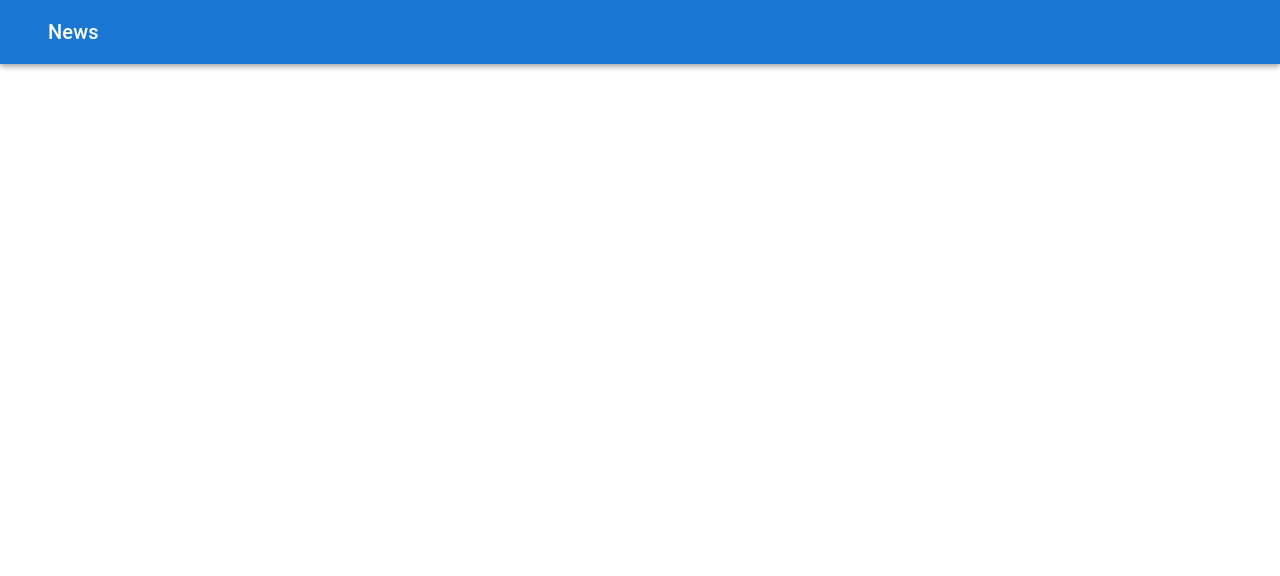
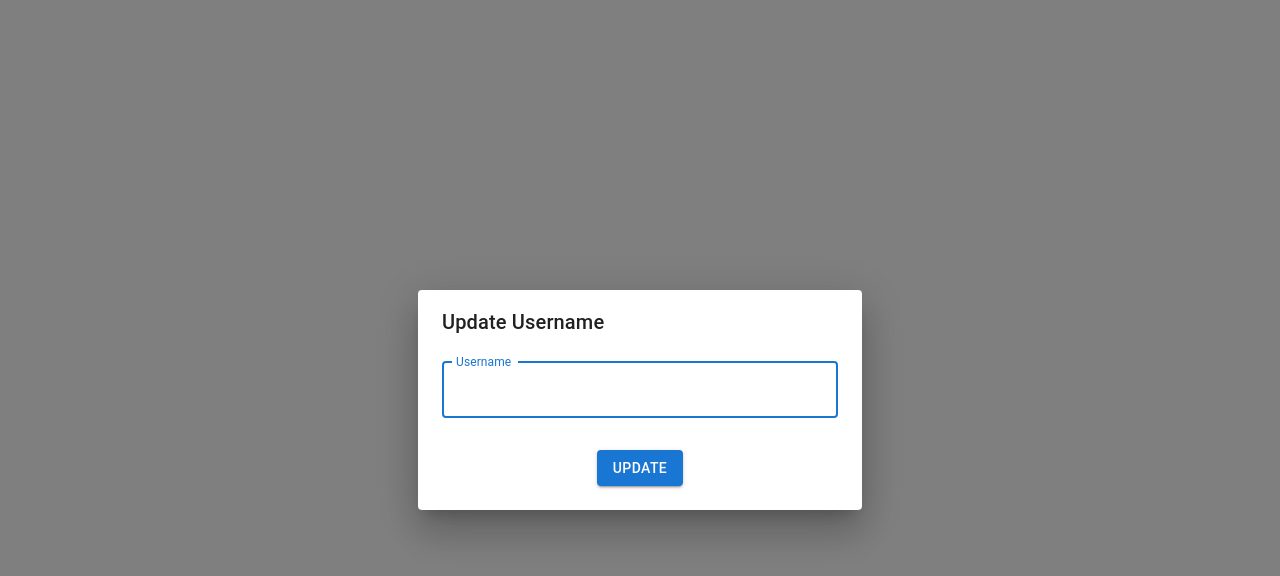
Before and after one commit to Kishoreramesh07/user-post-app, a React (Create React App) app: page /login in a window 1280 px wide. Before the commit this address had no page. Shown: the top 576 px of the page. Built offline with nearby package versions, Linux system fonts and the light colour scheme.

Commit message:
Added Protected and Public Routes

```diff
--- a/src/App.js
+++ b/src/App.js
@@ -1,16 +1,26 @@
+import { React } from 'react'
 import './App.css';
-import { BrowserRouter, Routes, Route } from 'react-router-dom';
-import Header from './containers/Header';
+import { BrowserRouter, Routes, Route, Navigate } from 'react-router-dom';
+import UsernameModal from './containers/UsernameModal';
 import PostListing from './containers/PostListing';
-
+import ProtectedRoutes from './containers/ProtectedRoutes';
+import PublicRoutes from './containers/PublicRoutes';
 
 function App() {
   return (
     <div className="App">
-      <Header />
       <BrowserRouter>
         <Routes>
-          <Route path="/" element={<PostListing />} />
+          {/** Protected Routes */}
+          <Route path="/" element={<ProtectedRoutes />}>
+            <Route path="/" element={<Navigate replace to="posts" />} />
+            <Route path="posts" element={<PostListing />} />
+          </Route>
+
+          {/** Public Routes */}
+          <Route path="login" element={<PublicRoutes />}>
+            <Route path="/login" element={<UsernameModal />} />
+          </Route>
         </Routes>
       </BrowserRouter>
     </div>
--- a/src/containers/PostListing.js
+++ b/src/containers/PostListing.js
@@ -3,6 +3,7 @@ import { config } from '../ApiURL';
 import axios from 'axios';
 import { setPosts, setPageCount } from "../redux/actions/postActions"
 import { useDispatch, useSelector } from 'react-redux';
+import Header from './Header';
 import { Container, Table, TableBody, TableCell, TableContainer, TableHead, TableRow, Paper, Stack, Pagination } from '@mui/material';
 
 export default function PostListing() {
@@ -14,7 +15,7 @@ export default function PostListing() {
         try {
             const response = await axios.get(`${config.endpoint}/posts?_page=${number}`);
             const total = response.headers['x-total-count'];
-            dispatch(setPageCount(total/10));
+            dispatch(setPageCount(total / 10));
             dispatch(setPosts(response.data));
         } catch (err) {
             console.log(err);
@@ -25,12 +26,14 @@ export default function PostListing() {
         fetchPosts(1);
     }, [])
 
-    const handlePageChange = (event, value) =>{
+    const handlePageChange = (event, value) => {
         fetchPosts(value);
     }
 
     return (
-        <Container maxWidth="xl" sx={{pt: '3rem'}}>
+        <>
+            <Header />
+            <Container maxWidth="xl" sx={{ pt: '3rem' }}>
                 <TableContainer component={Paper}>
                     <Table sx={{ minWidth: 650 }}>
                         <TableHead>
@@ -51,9 +54,10 @@ export default function PostListing() {
                         </TableBody>
                     </Table>
                 </TableContainer>
-            <Stack spacing={2} sx={{pt: '2rem'}} direction="row" justifyContent="center" alignItems="center">
+                <Stack spacing={2} sx={{ pt: '2rem' }} direction="row" justifyContent="center" alignItems="center">
                     <Pagination count={pageCount} onChange={handlePageChange} size="large" showFirstButton showLastButton />
                 </Stack>
             </Container>
+        </>
     )
 }
--- /dev/null
+++ b/src/containers/ProtectedRoutes.js
@@ -0,0 +1,17 @@
+import { React} from 'react';
+import { Navigate, Outlet } from 'react-router-dom';
+
+const useAuth = () => {
+    const username = sessionStorage.username;
+    if(username){
+        return true
+    } else {
+        return false
+    }
+}
+
+export default function ProtectedRoutes() {
+    const auth = useAuth();
+
+    return auth ? <Outlet /> : <Navigate to="/login" />
+}
--- /dev/null
+++ b/src/containers/PublicRoutes.js
@@ -0,0 +1,17 @@
+import { React} from 'react';
+import { Navigate, Outlet } from 'react-router-dom';
+
+const useAuth = () => {
+    const username = sessionStorage.username;
+    if(username){
+        return true
+    } else {
+        return false
+    }
+}
+
+export default function PublicRoutes() {
+    const auth = useAuth();
+
+    return auth ? <Navigate to="/posts" /> : <Outlet />
+}
--- /dev/null
+++ b/src/containers/UsernameModal.js
@@ -0,0 +1,30 @@
+import {React, useState} from 'react';
+import { useNavigate } from 'react-router-dom';
+import {Button, TextField, Dialog, DialogActions, DialogContent, DialogTitle} from '@mui/material';
+
+export default function UsernameModal() {
+    const [username, setUsername] = useState("")
+    const [open, setOpen] = useState(true);
+
+    const navigate = useNavigate();
+
+    const updateUsername = () => {
+        sessionStorage.setItem("username", username);
+        setOpen(false);
+        navigate('/posts')
+    };
+
+    return (
+        <div>
+            <Dialog open={open} fullWidth maxWidth="xs">
+                <DialogTitle>Update Username</DialogTitle>
+                <DialogContent>
+                    <TextField autoFocus margin="dense" id="name" label="Username" type="text" fullWidth variant="outlined" value={username} onChange={(e) => setUsername(e.target.value)}/>
+                </DialogContent>
+                <DialogActions sx={{ justifyContent: 'center', pb: '24px'}}>
+                    <Button onClick={updateUsername} variant="contained">Update</Button>
+                </DialogActions>
+            </Dialog>
+        </div>
+    );
+}
```
Lines whose indentation alone changed are shown as unchanged.
